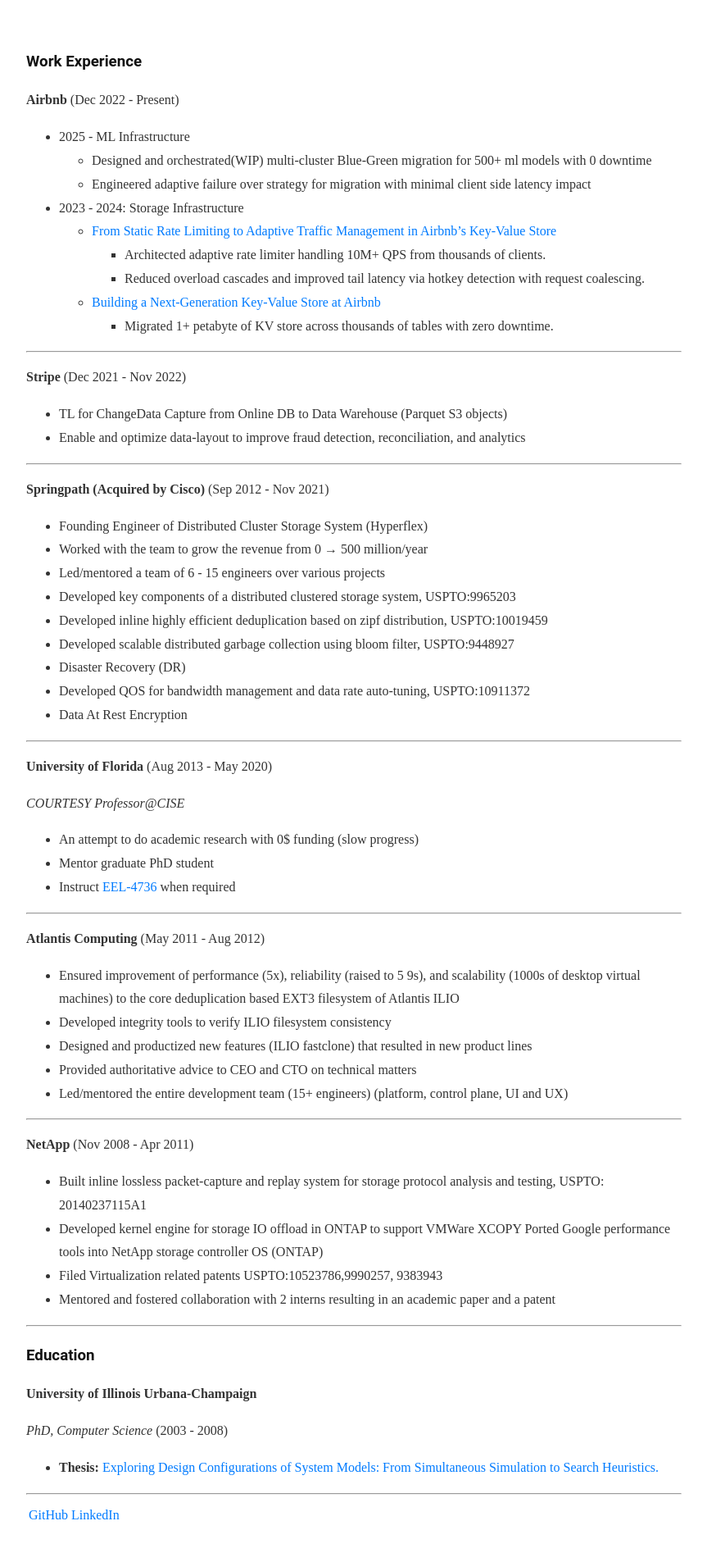
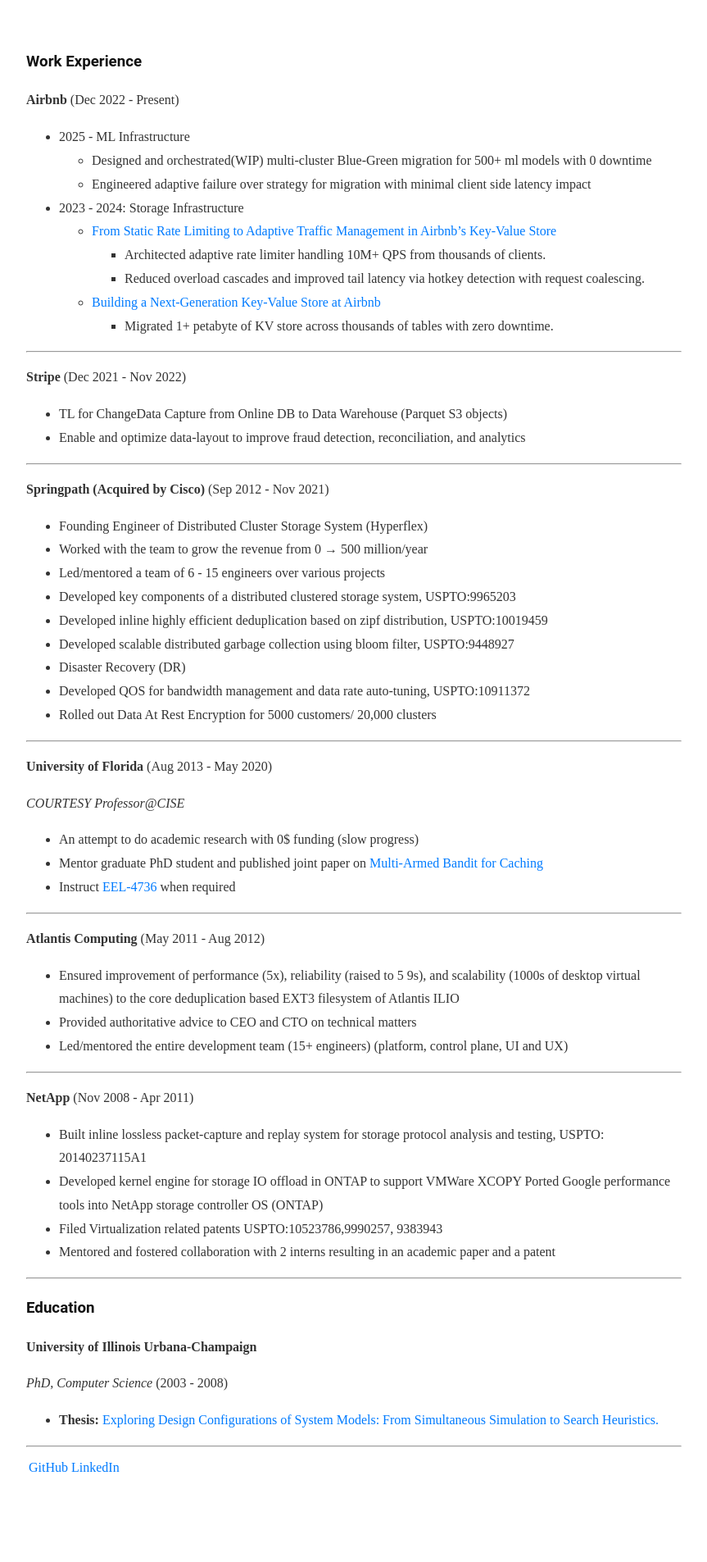
Before and after one commit to gaonkar/gaonkar.github.io, a Jekyll site: the page built from resume-print.md, in a window 1280 px wide. Shown: the whole page at 82% size, without its empty margins (208-1071 px from the left). Built offline with Jekyll 4.4.1, drawn with Linux system fonts in a browser that asks for light colours; after the commit the page ends 1848 px from its top, so only the background shows below that.

Commit message:
Update resume-print.md

```diff
--- a/resume-print.md
+++ b/resume-print.md
@@ -36,7 +36,7 @@
 * Developed scalable distributed garbage collection using bloom filter, USPTO:9448927
 * Disaster Recovery (DR)
 * Developed QOS for bandwidth management and data rate auto-tuning, USPTO:10911372
-* Data At Rest Encryption
+* Rolled out Data At Rest Encryption for 5000 customers/ 20,000 clusters
 
 ---
 
@@ -45,7 +45,7 @@
 *COURTESY Professor@CISE*
 
 * An attempt to do academic research with 0$ funding (slow progress)
-* Mentor graduate PhD student
+* Mentor graduate PhD student and published joint paper on [Multi-Armed Bandit for Caching](https://ieeexplore.ieee.org/document/9394359)
 * Instruct [EEL-4736](https://www.ece.ufl.edu/wp-content/uploads/syllabi/Fall2021/EEL4736_Princ_Comp_Sys_Desi_Figueiredo_Fall_2021.pdf) when required
 
 ---
@@ -53,8 +53,6 @@
 **Atlantis Computing** (May 2011 - Aug 2012)
 
 * Ensured improvement of performance (5x), reliability (raised to 5 9s), and scalability (1000s of desktop virtual machines) to the core deduplication based EXT3 filesystem of Atlantis ILIO
-* Developed integrity tools to verify ILIO filesystem consistency
-* Designed and productized new features (ILIO fastclone) that resulted in new product lines
 * Provided authoritative advice to CEO and CTO on technical matters
 * Led/mentored the entire development team (15+ engineers) (platform, control plane, UI and UX)
 
```
